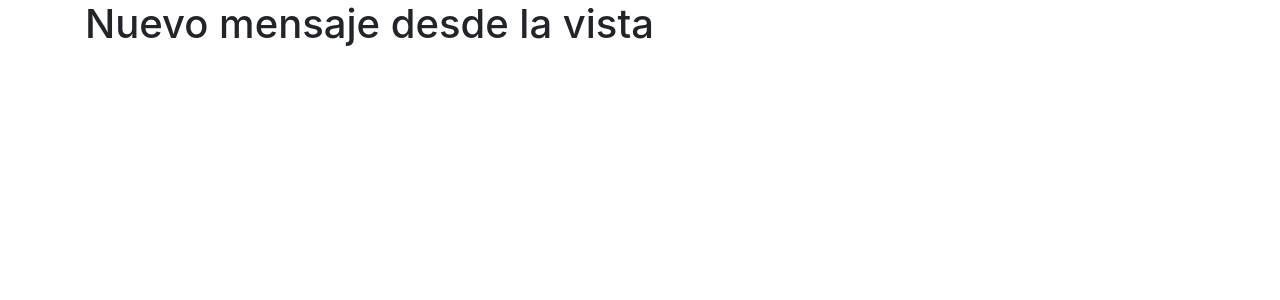
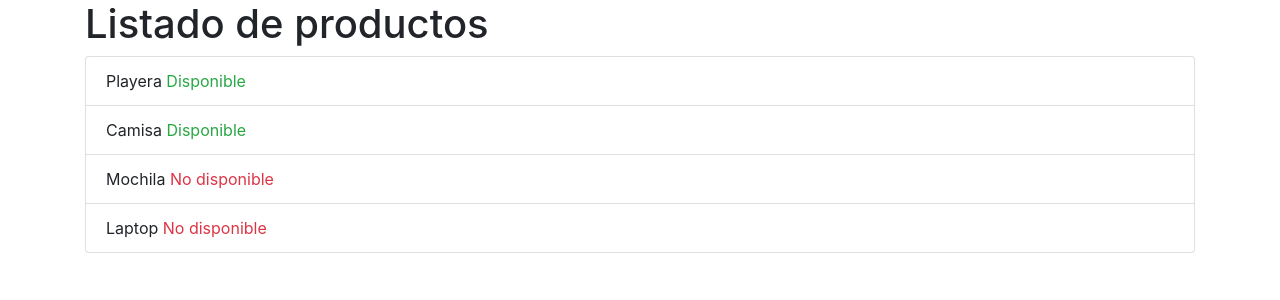
Before and after one commit to ArnoldLara/django-codfacilito, a Django app: page / in a window 1280 px wide. Shown: the top 300 px of the page. Run offline with Django 3.2, Linux system fonts and the light colour scheme; some libraries are stand-ins or nearby versions.

Commit message:
Ciclo y condicionales

```diff
--- a/facilito_store/views.py
+++ b/facilito_store/views.py
@@ -11,7 +11,14 @@ def index(request):
         #Contexto
         #Se puede pasar valores de la vista al template, para generar paginas
         #web dinamicas
-        'message':'Nuevo mensaje desde la vista',
-        'title':'titulo'
+        'message':'Listado de productos',
+        'title':'Productos',
+        #Listado de productos, es una lista que contiene diccionarios por cada producto
+        'products':[
+            {'title':'Playera','precio':5,'stock':True},
+            {'title':'Camisa','precio':7,'stock':True},
+            {'title':'Mochila','precio':20,'stock':False},
+            {'title':'Laptop','precio':200,'stock':False},
+        ],
     })
     #return HttpResponse('Hola, el texto ha cambiado!')
--- a/templates/index.html
+++ b/templates/index.html
@@ -9,11 +9,28 @@
      <div class="container">
        <div class="row">
          <div class="col">
+           <!-- Este es un comentario de HTML -->
+           {#Este es un comentario de DJANGO, mejor usar este#}
            <h1>{{ message }}</h1>
+           <ul class="list-group">
+             {%for product in products%}
+                <li class="list-group-item">{{product.title}}
+
+                    {%if product.stock%}
+                      <span class="text-success">Disponible</span>
+                    {%else%}
+                      <span class="text-danger">No disponible</span>
+
+                    {%endif%}
+
+                </li>
+             {%endfor%}
+           </ul>
+
+
+
          </div>
-
        </div>
-
      </div>
 
    </body>
```
